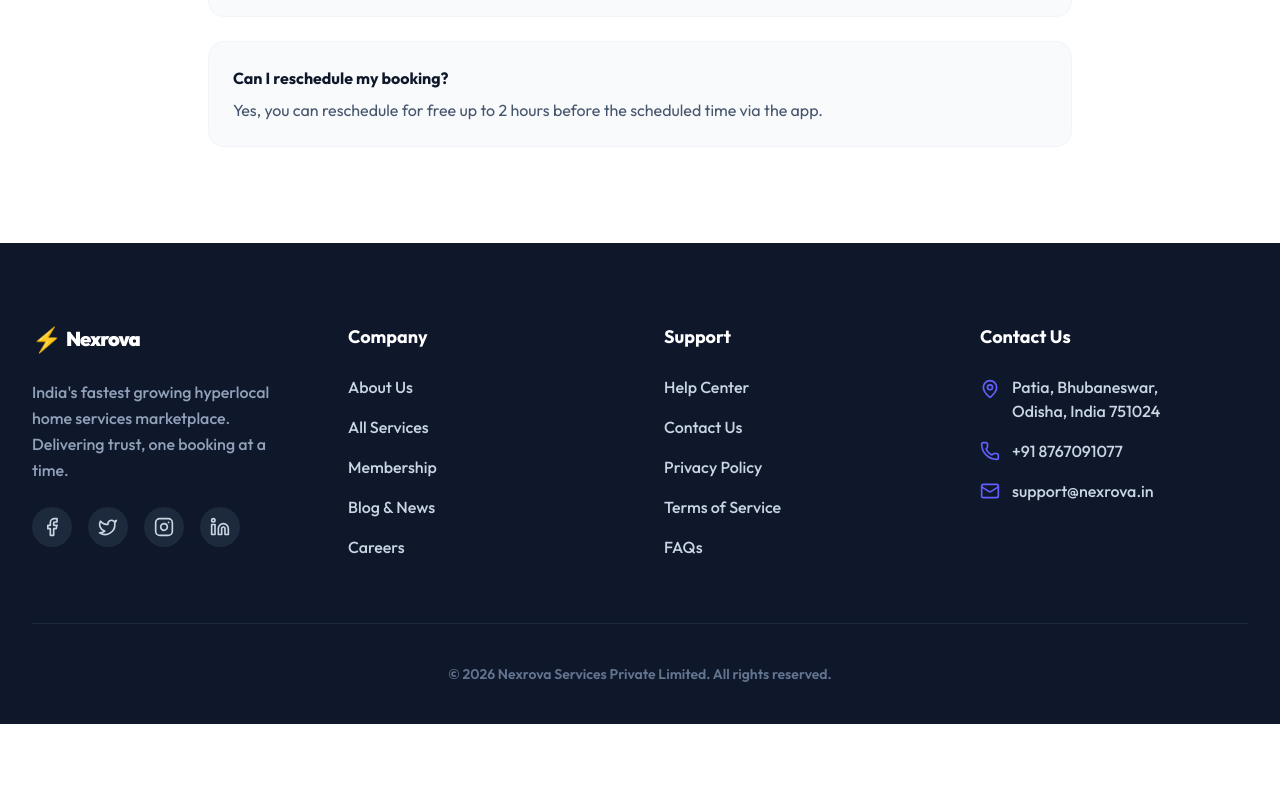
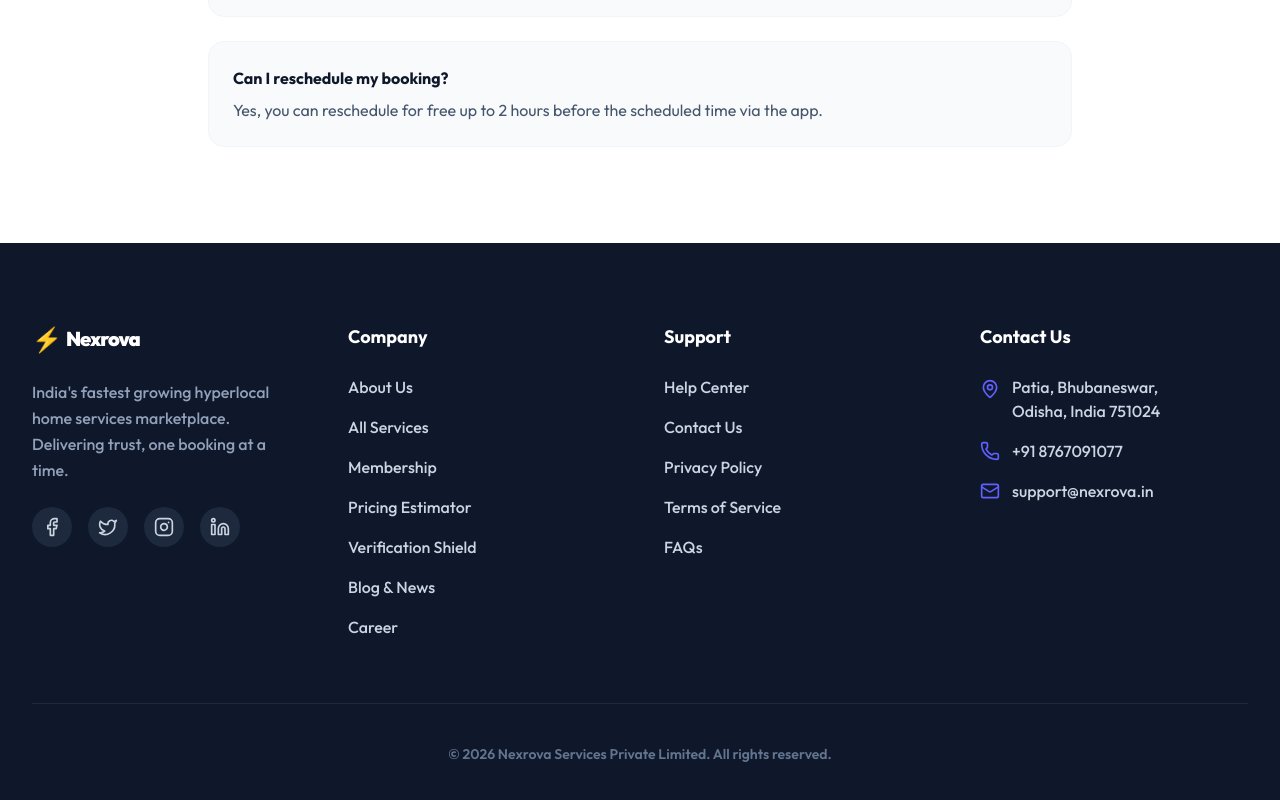
Before and after one commit to zingline-dev/Nexrova, a Next.js app in the folder Nexrova-web/: page / in a window 1280 px wide. Shown: the part 5942-6742 px from the top of the page. Before the commit the page ends 6666 px from the top, so only its background shows below. Built offline with nearby package versions, Linux system fonts and the light colour scheme.

Commit message:
Added Pricing and Verification links to Footer

```diff
--- a/Nexrova-web/src/components/Footer.tsx
+++ b/Nexrova-web/src/components/Footer.tsx
@@ -38,8 +38,10 @@ export default function Footer() {
               <li><Link href="/about" className="hover:text-indigo-400 transition-colors">About Us</Link></li>
               <li><Link href="/services" className="hover:text-indigo-400 transition-colors">All Services</Link></li>
               <li><Link href="/membership" className="hover:text-indigo-400 transition-colors">Membership</Link></li>
+              <li><Link href="/estimate" className="hover:text-indigo-400 transition-colors">Pricing Estimator</Link></li>
+              <li><Link href="/verification" className="hover:text-indigo-400 transition-colors">Verification Shield</Link></li>
               <li><Link href="/blog" className="hover:text-indigo-400 transition-colors">Blog & News</Link></li>
-              <li><Link href="/careers" className="hover:text-indigo-400 transition-colors">Careers</Link></li>
+              <li><Link href="/career" className="hover:text-indigo-400 transition-colors">Career</Link></li>
             </ul>
           </div>
 
```
